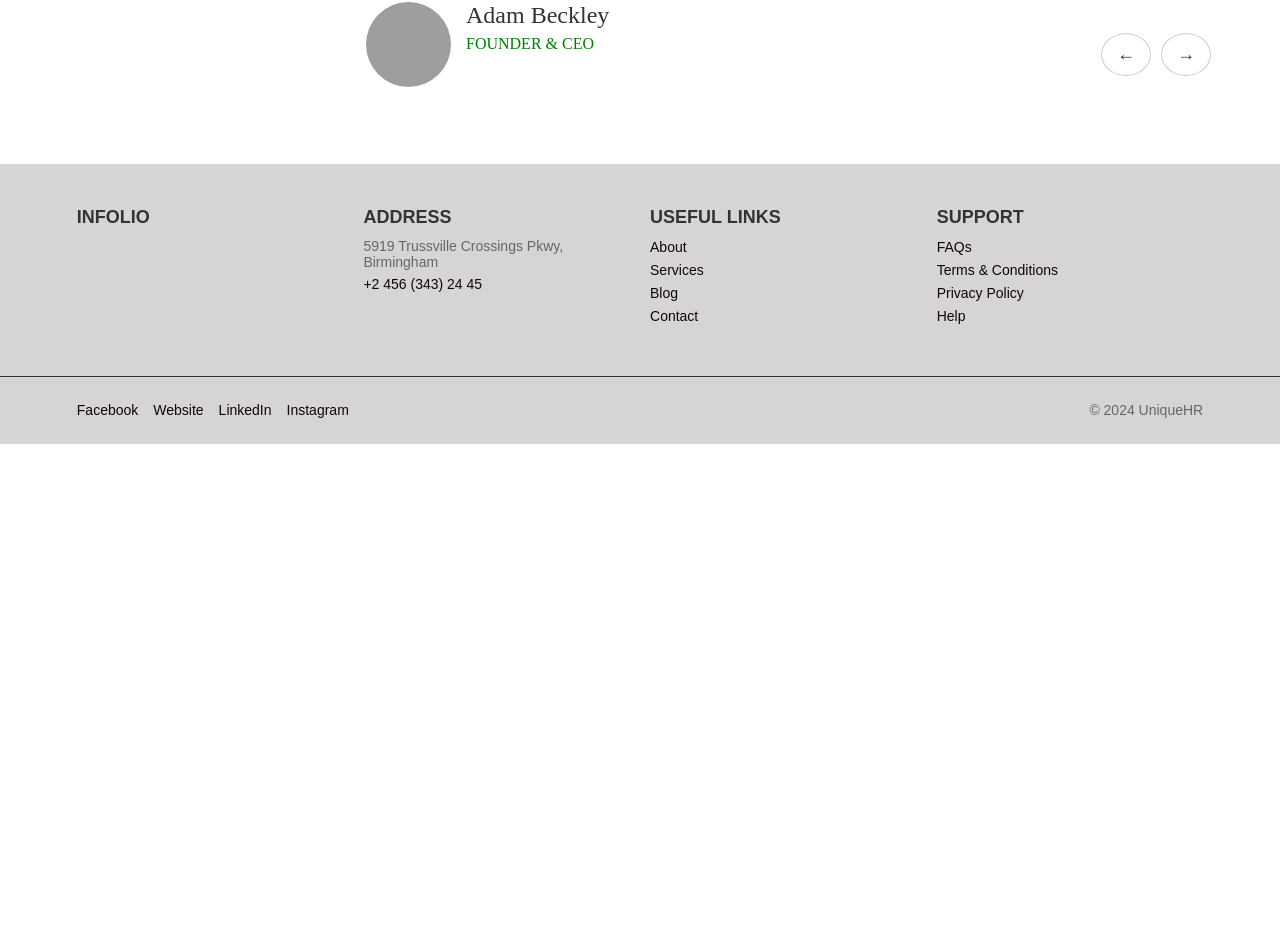
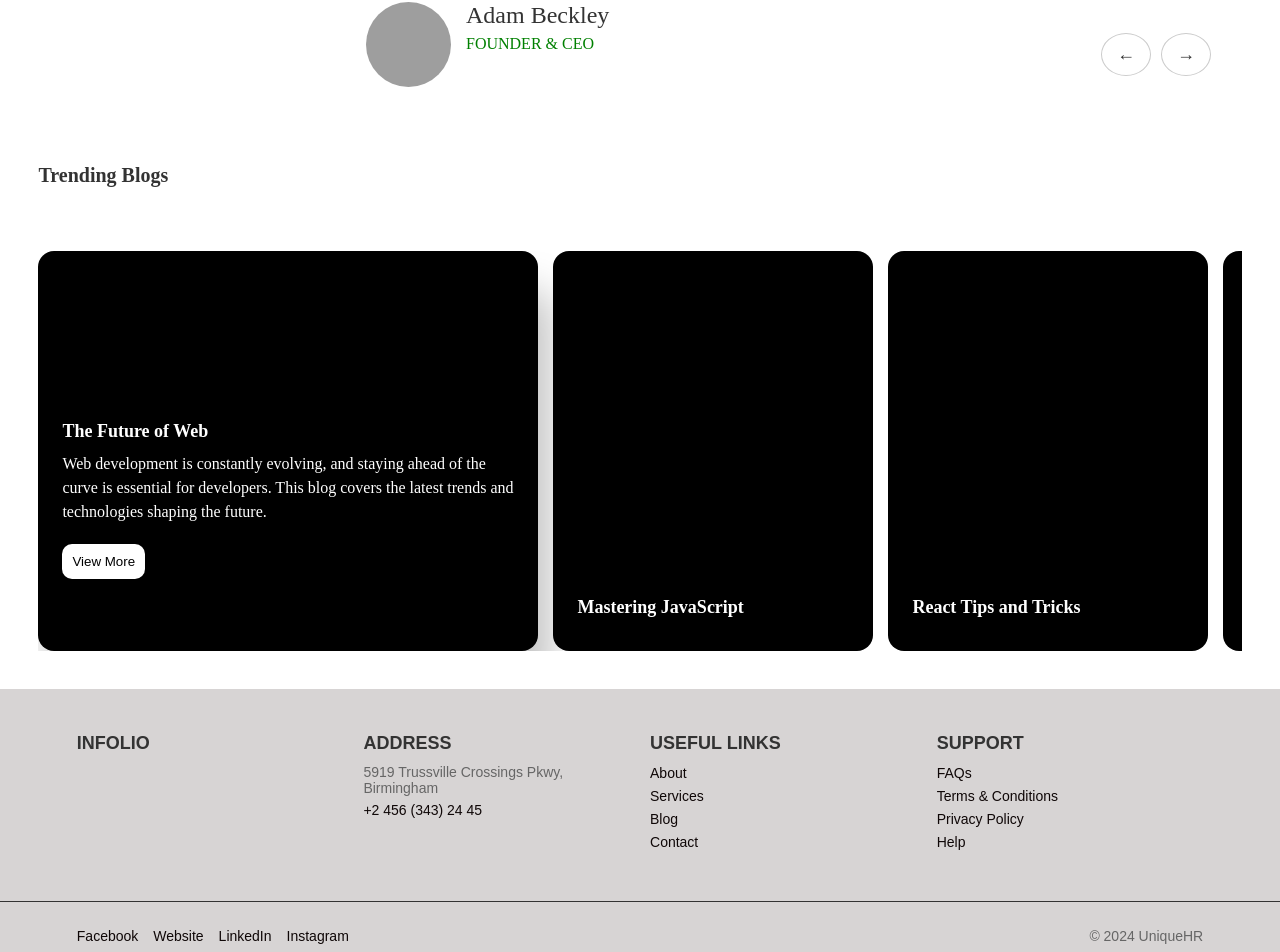
Before and after one commit to ShiviiSonii/UniqueHR, a React (Vite) app: page / in a window 1280 px wide. Shown: the part 3931-4883 px from the top of the page. Before the commit the page ends 4375 px from the top, so only its background shows below. Built offline with nearby package versions, Linux system fonts and the light colour scheme; grey boxes are pictures that could not be loaded.

Commit message:
blog section added

```diff
--- a/src/App.jsx
+++ b/src/App.jsx
@@ -7,6 +7,7 @@ import Process from './components/Process.jsx'
 import TopListing from './components/TopListing.jsx'
 import Highlights from './components/Highlights.jsx'
 import Testimonial from './components/Testimonial.jsx'
+import Blogs from './components/Blogs.jsx'
 
 function App() {
 
@@ -19,6 +20,7 @@ function App() {
         <Highlights/>
         <TopListing/>
         <Testimonial/>
+        <Blogs/>
         <Footer/>
        </BrowserRouter>
     </>
--- /dev/null
+++ b/src/components/Blogs.jsx
@@ -0,0 +1,74 @@
+import React from "react";
+import "../styles/Blogs.css";
+
+const BlogSection = () => {
+  const handleItemClick = (e) => {
+    const items = document.querySelectorAll(".item");
+    items.forEach((item) => item.classList.remove("active"));
+    e.currentTarget.classList.toggle("active");
+  };
+
+  const blogs = [
+    {
+      title: "The Future of Web",
+      description:
+        "Web development is constantly evolving, and staying ahead of the curve is essential for developers. This blog covers the latest trends and technologies shaping the future.",
+      image: "",
+    },
+    {
+      title: "Mastering JavaScript",
+      description:
+        "JavaScript is one of the most popular programming languages in the world. This blog dives deep into advanced concepts and best practices for mastering JavaScript.",
+      image: "https://www.yudiz.com/codepen/expandable-animated-card-slider/js.jpg",
+    },
+    {
+      title: "React Tips and Tricks",
+      description:
+        "React is a powerful JavaScript library for building user interfaces. In this blog, we share tips and tricks to help you work more efficiently with React.",
+      image: "https://www.yudiz.com/codepen/expandable-animated-card-slider/react.jpg",
+    },
+    {
+      title: "Understanding Node.js",
+      description:
+        "Node.js has revolutionized backend development. This blog explores its core concepts and how to use it to build efficient and scalable applications.",
+      image: "https://www.yudiz.com/codepen/expandable-animated-card-slider/nodejs.jpg",
+    },
+    {
+      title: "CSS Grid Layout",
+      description:
+        "CSS Grid Layout is a powerful layout system that allows you to create complex designs with ease. Learn how to use it effectively in this blog.",
+      image: "https://www.yudiz.com/codepen/expandable-animated-card-slider/css-grid.jpg",
+    },
+    {
+      title: "Exploring Cloud Computing",
+      description:
+        "Cloud computing is transforming how businesses operate. This blog discusses the basics of cloud computing and the most popular platforms.",
+      image: "https://www.yudiz.com/codepen/expandable-animated-card-slider/cloud-computing.jpg",
+    },
+  ];
+
+  return (
+    <section className="blog-section">
+      <h2 className="line-title">Trending Blogs</h2>
+      <div className="custom-carousel">
+        {blogs.map((blog, index) => (
+          <div
+            key={index}
+            className={`item ${index === 0 ? "active" : ""}`}
+            // style={{ backgroundImage: `url(${blog.image})` }}
+            style={{backgroundColor : "black" }}
+            onClick={handleItemClick}
+          >
+            <div className="item-desc">
+              <h3>{blog.title}</h3>
+              <p>{blog.description}</p>
+              <button>View More</button>
+            </div>
+          </div>
+        ))}
+      </div>
+    </section>
+  );
+};
+
+export default BlogSection;
--- /dev/null
+++ b/src/styles/Blogs.css
@@ -0,0 +1,96 @@
+.blog-section{
+  margin: 3%;
+}
+
+.line-title {
+  position: relative;
+  width: 400px;
+  margin-bottom: 48px;
+  padding-bottom: 16px;
+  font-size: 20px;
+  font-weight: 700;
+  text-transform: capitalize;
+}
+
+.custom-carousel {
+  display: flex;
+  overflow-x: auto;
+  gap: 15px;
+}
+
+.item {
+  flex-shrink: 0;
+  width: 320px;
+  height: 400px;
+  display: flex;
+  align-items: flex-end;
+  background: #343434 no-repeat center center / cover;
+  border-radius: 16px;
+  overflow: hidden;
+  position: relative;
+  transition: all 0.4s ease-in-out;
+  cursor: pointer;
+}
+
+.item.active {
+  width: 500px;
+  box-shadow: 12px 40px 40px rgba(0, 0, 0, 0.25);
+}
+
+.item:after {
+  content: "";
+  position: absolute;
+  height: 100%;
+  width: 100%;
+}
+
+.item-desc {
+  padding: 0 24px 12px;
+  color: #fff;
+  transform: translateY(calc(100% - 54px));
+  transition: all 0.4s ease-in-out;
+}
+
+.item.active .item-desc {
+  transform: translateY(0);
+}
+
+.item-desc h3 {
+  margin: 0 0 10px;
+  font-size: 18px;
+  color: white;
+}
+
+.item-desc p {
+  opacity: 0;
+  font-size: 16px;
+  line-height: 1.5rem;
+  color: white;
+  transform: translateY(32px);
+  transition: all 0.4s ease-in-out 0.2s;
+}
+
+.item-desc button {
+  background-color: #fff;
+  color: black;
+  padding: 10px;
+  border: none;
+  border-radius: 10px;
+  margin-bottom: 60px;
+}
+
+.item.active .item-desc p {
+  opacity: 1;
+  transform: translateY(0);
+}
+
+
+@media (max-width: 768px) {
+  .line-title{
+    width: auto;
+  }
+
+  .item.active{
+    width: 320px;
+  }
+}
```
